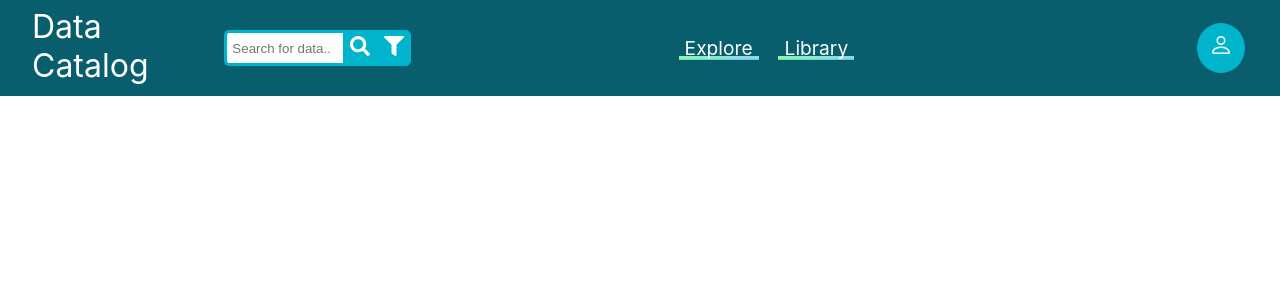
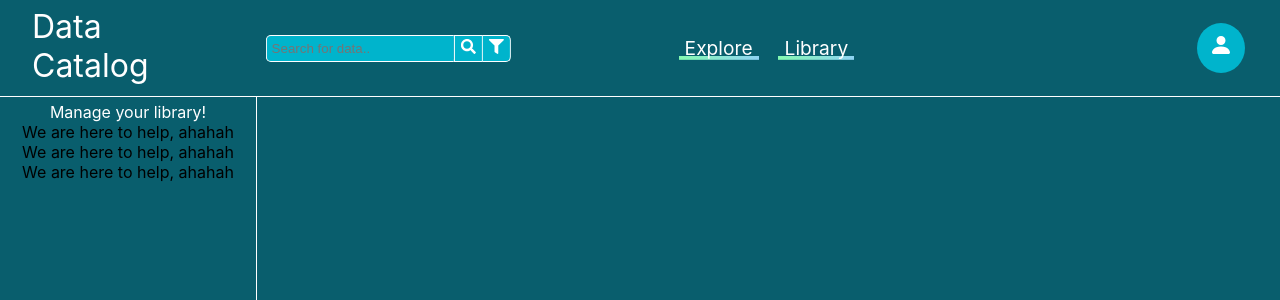
Before and after one commit to data-catalog/datacatalog-frontend, a React (Create React App) app: page / in a window 1280 px wide. Shown: the top 300 px of the page. Built offline with nearby package versions, Linux system fonts and the light colour scheme.

Commit message:
Refactored navbar, implemented sidebar and main content placeholder

```diff
--- a/src/App.js
+++ b/src/App.js
@@ -3,6 +3,7 @@ import './App.css';
 import { BrowserRouter as Router, Switch, Route } from 'react-router-dom';
 import Navbar from './components/Navbar/Navbar';
 import { AuthProvider } from './context/AuthContext';
+import AppWrapper from './components/Main/Main';
 
 const App = () => {
   return (
@@ -13,6 +14,8 @@ const App = () => {
           <Route path="/" />
         </Switch>
       </Router>
+
+      <AppWrapper />
     </AuthProvider>
   );
 };
--- /dev/null
+++ b/src/components/Main/Main.js
@@ -0,0 +1,56 @@
+import React from 'react';
+import styled, { ThemeProvider } from 'styled-components';
+import Sidebar from '../Sidebar/Sidebar';
+import { Colors } from '../Global/Colors';
+
+const WindowContainer = styled.div`
+  position: absolute;
+  top: 97px;
+  right: 0;
+  bottom: 0;
+  left: 0;
+
+  display: flex;
+`;
+
+const Content = styled.div`
+  overflow: auto;
+`;
+
+const SearchInfo = styled.div`
+  color: ${(props) => props.theme.white};
+`;
+
+const MainSideContainer = styled.div`
+  background-color: ${(props) => props.theme.back_color};
+  padding: 0.5% 0% 1% 1%;
+  flex: 1;
+  display: flex;
+  overflow: visible;
+  flex-direction: column;
+`;
+
+const AppWrapper = () => {
+  return (
+    <>
+      <ThemeProvider theme={Colors}>
+        <WindowContainer>
+          <Sidebar />
+          <Main />
+        </WindowContainer>
+      </ThemeProvider>
+    </>
+  );
+};
+
+const Main = () => {
+  return (
+    <MainSideContainer>
+      <Content>
+        <SearchInfo />
+      </Content>
+    </MainSideContainer>
+  );
+};
+
+export default AppWrapper;
--- a/src/components/Navbar/Navbar.js
+++ b/src/components/Navbar/Navbar.js
@@ -1,5 +1,5 @@
 import React, { useState } from 'react';
-import { BsPerson } from 'react-icons/bs';
+import { BsFillPersonFill } from 'react-icons/bs';
 import { useAuth } from '../../context/AuthContext';
 import {
   Nav,
@@ -48,7 +48,7 @@ const Navbar = (props) => {
           <NavLink to="/about">Explore</NavLink>
           <NavLink to="/services">Library</NavLink>
         </NavMenu>
-        <SettingsButton user={user} icon={<BsPerson />}>
+        <SettingsButton user={user} icon={<BsFillPersonFill />}>
           {(toggleMenu) => <SettingsMenu toggleMenu={toggleMenu} />}
         </SettingsButton>
       </Nav>
--- a/src/components/Navbar/NavbarElements.js
+++ b/src/components/Navbar/NavbarElements.js
@@ -18,8 +18,9 @@ export const NavHome = styled(Link)`
 `;
 
 export const Nav = styled.nav`
+  border-bottom: 1px solid white;
   background: #095e6d;
-  height: 80px;
+  height: 5rem;
   display: flex;
   justify-content: space-between;
   padding: 0.5rem;
--- a/src/components/SearchBar/FilterModal/FilterStyles.js
+++ b/src/components/SearchBar/FilterModal/FilterStyles.js
@@ -1,15 +1,15 @@
 import styled from 'styled-components';
 
 const FilterButton = styled.button`
-  width: 40px;
-  height: 36px;
-  border: 1px solid #00b4cc;
+  flex: 0 1 10%;
+  border: 1px solid white;
+  border-left: none;
   background: #00b4cc;
-  text-align: center;
+  padding-top: 1px;
   color: #fff;
   border-radius: 0 5px 5px 0;
   cursor: pointer;
-  font-size: 20px;
+  font-size: 15px;
 `;
 
 const ModalContainer = styled.div`
--- a/src/components/SearchBar/SearchbarElements.js
+++ b/src/components/SearchBar/SearchbarElements.js
@@ -1,8 +1,9 @@
 import styled from 'styled-components';
 
 export const Wrapper = styled.div`
-  width: 50%;
+  width: 60%;
   position: relative;
+  transform: translateX(36%);
 `;
 
 export const Search = styled.div`
@@ -12,23 +13,23 @@ export const Search = styled.div`
 `;
 
 export const SearchTerm = styled.input`
-  width: 100%;
-  border: 3px solid #00b4cc;
+  flex: 0 1 80%;
+  border: 1px solid white;
+  background-color: #00b4cc;
   border-right: none;
   padding: 5px;
-  height: 20px;
   border-radius: 5px 0 0 5px;
   outline: none;
-  color: #000000;
+  color: white;
 `;
 
 export const SearchButton = styled.button`
-  width: 40px;
-  height: 36px;
-  border: 1px solid #00b4cc;
+  flex: 0 1 10%;
+  border: 1px solid white;
+  border-radius: 0px;
   background: #00b4cc;
-  text-align: center;
+  padding-top: 1px;
   color: #fff;
   cursor: pointer;
-  font-size: 20px;
+  font-size: 15px;
 `;
--- a/src/components/SettingsMenu/SettingsMenuStyled.js
+++ b/src/components/SettingsMenu/SettingsMenuStyled.js
@@ -72,4 +72,5 @@ export const OptionsHolder = styled.div`
   border-radius: 8px;
   overflow: hidden;
   transition: height 300ms ease;
+  z-index: 100;
 `;
--- /dev/null
+++ b/src/components/Sidebar/Sidebar.js
@@ -0,0 +1,28 @@
+import React from 'react';
+import styled from 'styled-components';
+
+const SidebarContainer = styled.div`
+  border-right: 1px solid white;
+  align-items: center;
+  text-align: center;
+  background-color: ${(props) => props.theme.back_color};
+  width: 20%;
+`;
+
+const SidebarWelcome = styled.div`
+  color: white;
+  padding-top: 2%;
+`;
+
+const Sidebar = () => {
+  return (
+    <SidebarContainer>
+      <SidebarWelcome>Manage your library!</SidebarWelcome>
+      <div>We are here to help, ahahah</div>
+      <div>We are here to help, ahahah</div>
+      <div>We are here to help, ahahah</div>
+    </SidebarContainer>
+  );
+};
+
+export default Sidebar;
--- a/src/index.css
+++ b/src/index.css
@@ -5,6 +5,7 @@ body {
     sans-serif;
   -webkit-font-smoothing: antialiased;
   -moz-osx-font-smoothing: grayscale;
+  height: 100%;
 }
 
 code {
```
